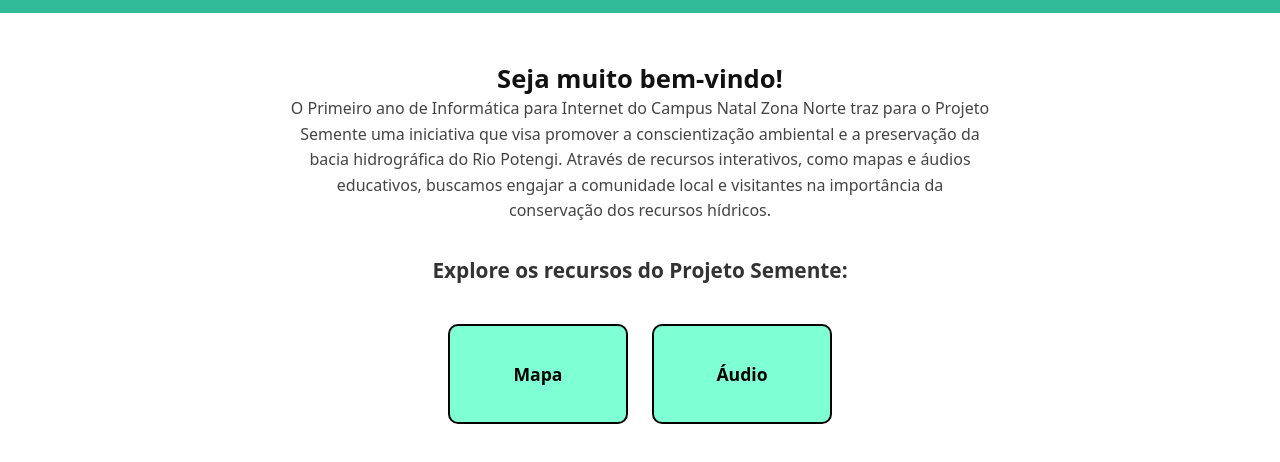
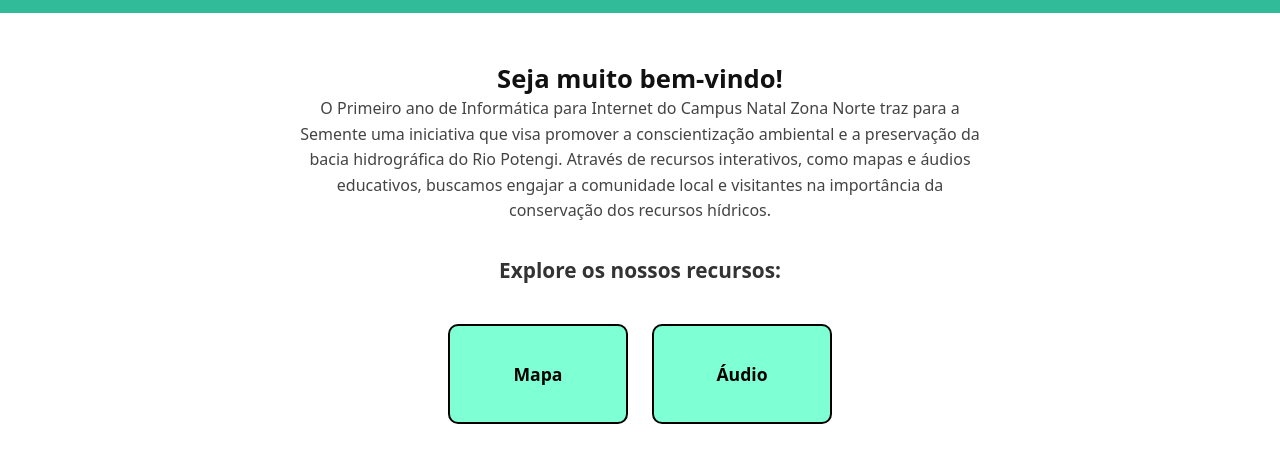
Before and after one commit to andrewqdev/semente-website, a plain HTML site: page index.html in a window 1280 px wide. Shown: the part 64-526 px from the top of the page. Drawn offline with Linux system fonts and the light colour scheme.

Commit message:
refactor: refactor index.html content
Updated the welcome message and section headings for clarity.

```diff
--- a/index.html
+++ b/index.html
@@ -21,11 +21,11 @@
     <main class="container">
         <section class="texto" id="inicio">
             <h3>Seja muito bem-vindo!</h3>
-            <p>O Primeiro ano de Informática para Internet do Campus Natal Zona Norte traz para o Projeto Semente uma iniciativa que visa promover a conscientização ambiental e a preservação da bacia hidrográfica do Rio Potengi. Através de recursos interativos, como mapas e áudios educativos, buscamos engajar a comunidade local e visitantes na importância da conservação dos recursos hídricos.</p>
+            <p>O Primeiro ano de Informática para Internet do Campus Natal Zona Norte traz para a Semente uma iniciativa que visa promover a conscientização ambiental e a preservação da bacia hidrográfica do Rio Potengi. Através de recursos interativos, como mapas e áudios educativos, buscamos engajar a comunidade local e visitantes na importância da conservação dos recursos hídricos.</p>
         </section>
 
         <section class="texto" id="escolha">
-            <h4>Explore os recursos do Projeto Semente:</h4>
+            <h4>Explore os nossos recursos:</h4>
         </section>
 
 
```
